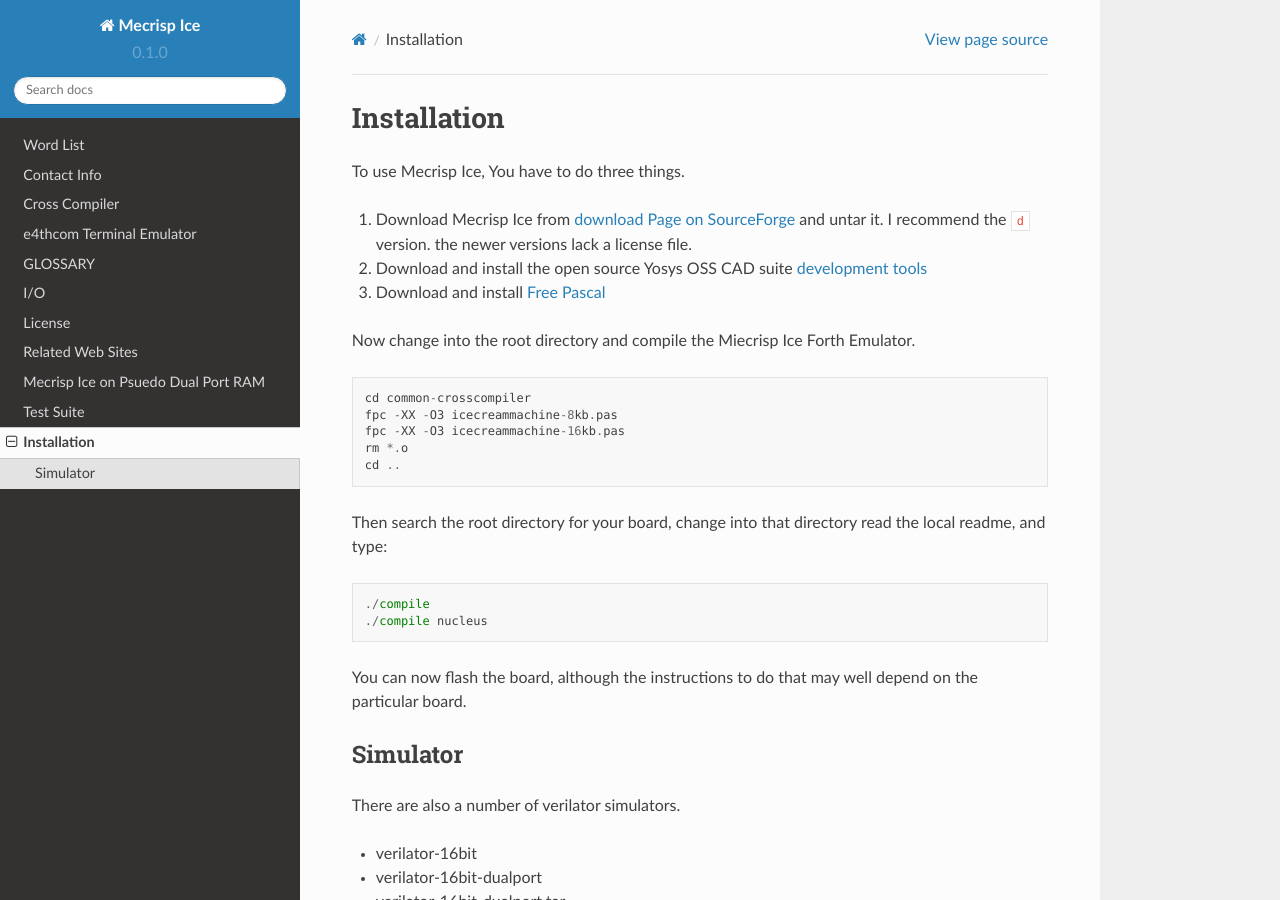
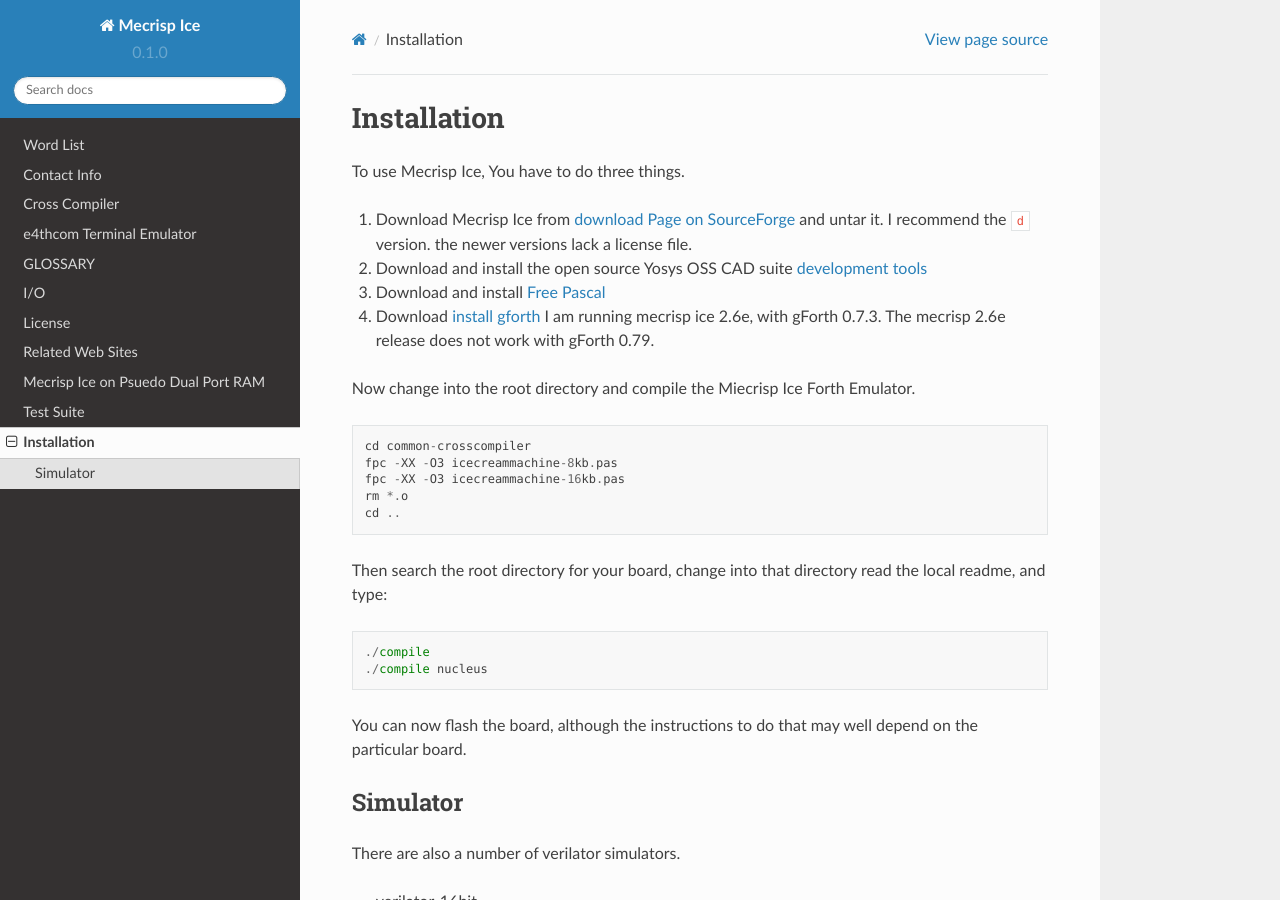
Before and after one commit to PythonLinks/Mecrisp-Ice, a Sphinx documentation site: the page built from docs/source/usage.rst, in a window 1280 px wide and 900 px high. Built offline with Sphinx 7.4.7 and the Read the Docs theme 2.0.0, drawn with Linux system fonts in a browser that asks for light colours.

Commit message:
Usage is really installation

```diff
--- a/docs/source/usage.rst
+++ b/docs/source/usage.rst
@@ -6,6 +6,7 @@
 1) Download Mecrisp Ice from `download Page on SourceForge <https://sourceforge.net/projects/mecrisp/files/>`_ and untar it. I recommend the ``d`` version.  the newer versions lack a license file.
 2) Download and install the open source Yosys OSS CAD suite `development tools <https://yosyshq.readthedocs.io/en/latest/install.html>`_
 3) Download and install `Free Pascal <https://www.freepascal.org/download.html>`_
+4) Download `install gforth <https://www.gnu.org/software/gforth/>`_ I am running mecrisp ice 2.6e, with gForth 0.7.3.  The mecrisp 2.6e release does not work with gForth 0.79.
 
 Now change into the root directory and compile the Miecrisp Ice Forth Emulator.
 
```
